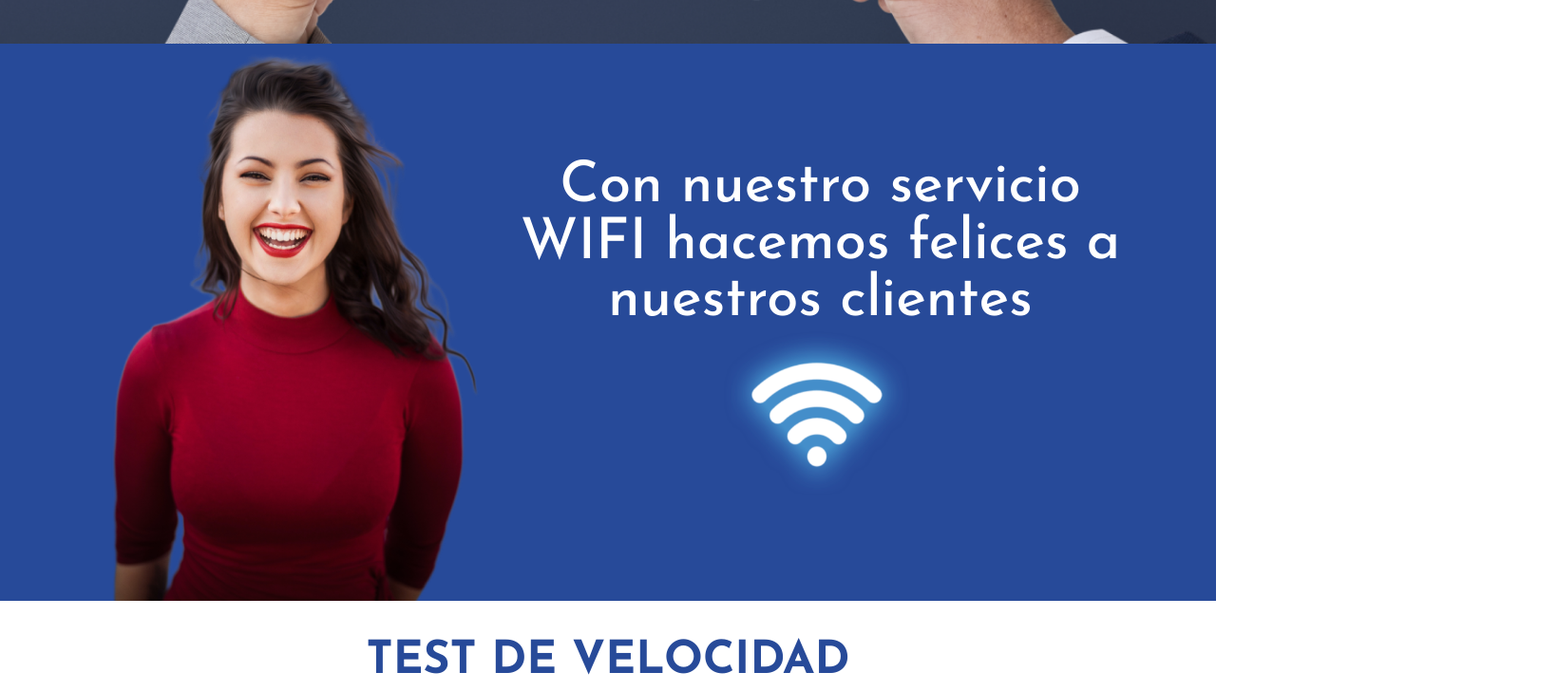
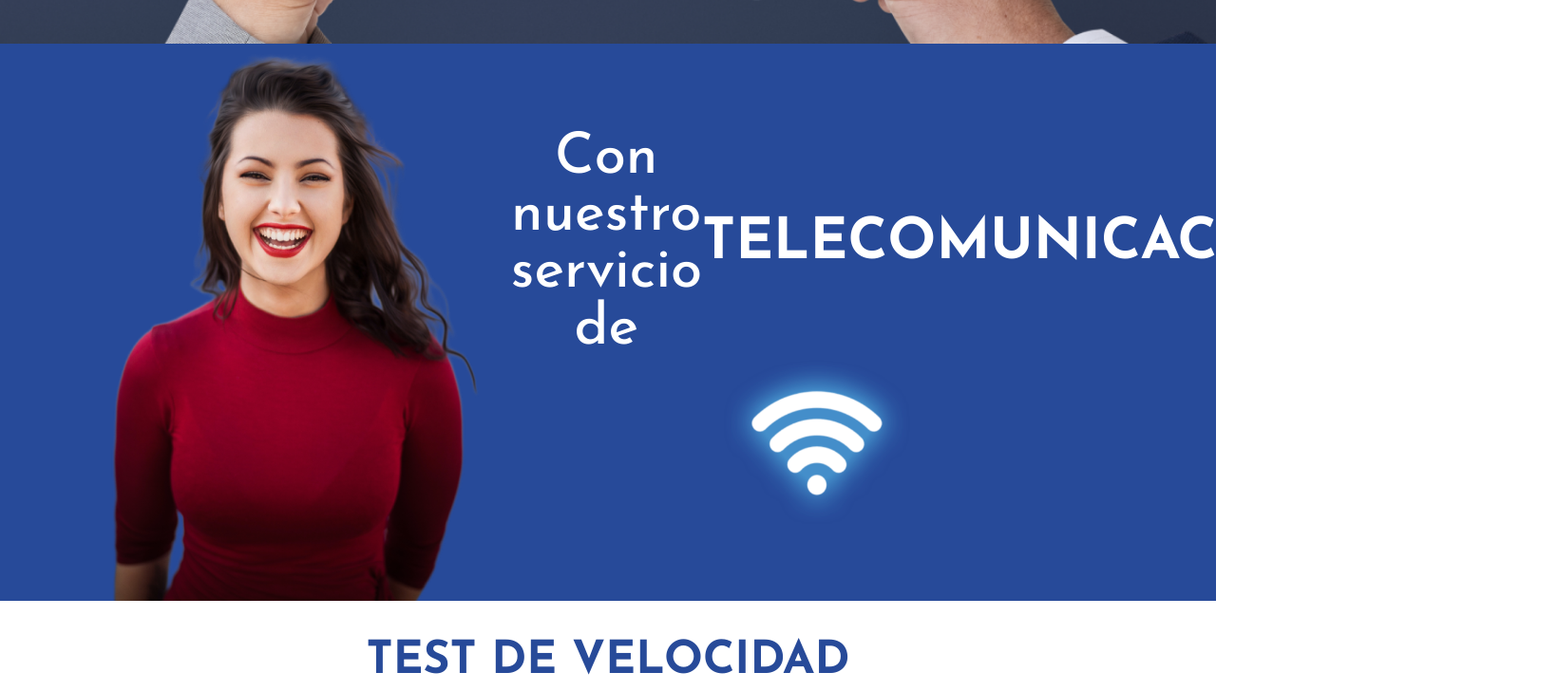
Before and after one commit to labs-company/costanet, a Next.js app: page / in a window 1280 px wide. Shown: the part 1460-2188 px from the top of the page at 95% size, 1640 px wide, since content can reach past the window. Built offline with nearby package versions, Linux system fonts and the light colour scheme.

Commit message:
chore: Strong a telecomunicacion

```diff
--- a/components/ServiceClientComponet.tsx
+++ b/components/ServiceClientComponet.tsx
@@ -49,7 +49,8 @@ export default function ServiceClientComponet() {
       >
         <div className="pt-5 p-0 flex content-center h-auto">
           <p className="text-4xl text-center ml-1 text-white font-medium md:text-6xl xl:text-6xl sm:flex sm:items-center">
-            Con nuestro servicio WIFI hacemos felices a nuestros clientes
+            Con nuestro servicio de <b>TELECOMUNICACION</b> hacemos felices a
+            nuestros clientes
           </p>
         </div>
 
```
